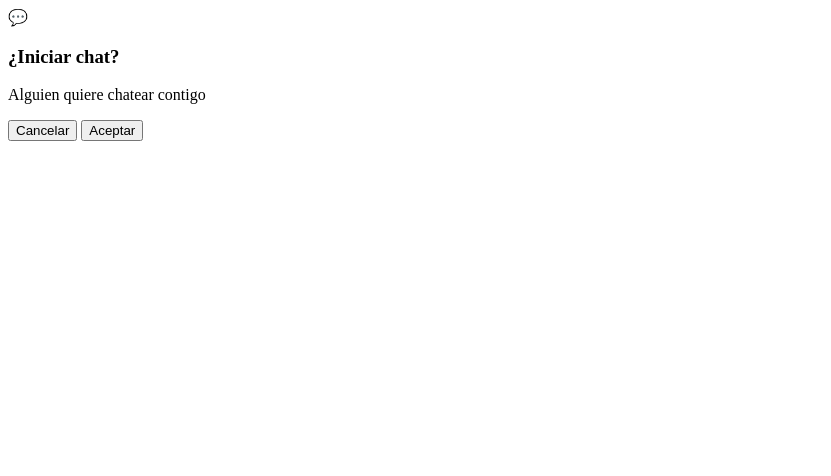
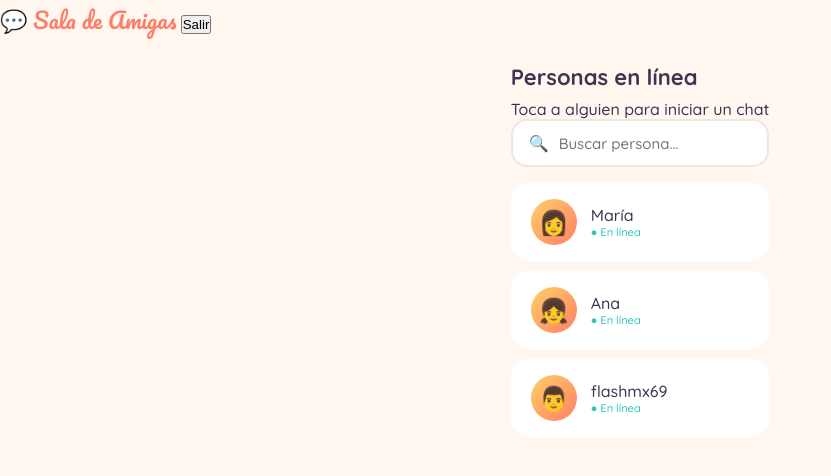
Before and after one commit to flashmx69/mi-sala-de-chat, a plain HTML site: page sala.html in a window 1280 px wide. Shown: the whole page, without its empty margins (0-831 px from the left). Drawn offline with Linux system fonts and the light colour scheme.

Commit message:
Update sala.html

```diff
--- a/sala.html
+++ b/sala.html
@@ -1,9 +1,65 @@
+<!DOCTYPE html>
+<html lang="es">
+<head>
+  <meta charset="UTF-8">
+  <meta name="viewport" content="width=device-width, initial-scale=1.0">
+  <title>Sala Principal</title>
+  <link rel="stylesheet" href="estilos.css">
+  <link href="https://fonts.googleapis.com/css2?family=Pacifico&family=Quicksand:wght@500;600;700&display=swap" rel="stylesheet">
+</head>
+<body>
+
+<div class="pagina-sala">
+  <!-- Barra superior -->
+  <div class="barra-sup">
+    <span class="logo">💬 Sala de Amigas</span>
+    <button class="btn-salir" onclick="window.location.href='index.html'">Salir</button>
+  </div>
+
+  <!-- Contenido -->
+  <div class="contenido">
+    <h2>Personas en línea</h2>
+    <p class="desc">Toca a alguien para iniciar un chat</p>
+
+    <div class="buscador">
+      <span>🔍</span>
+      <input type="text" placeholder="Buscar persona...">
+    </div>
+
+    <div class="lista-personas">
+      <div class="persona" data-nombre="María">
+        <div class="avatar">👩</div>
+        <div class="datos-persona">
+          <div class="nombre">María</div>
+          <div class="estado">● En línea</div>
+        </div>
+      </div>
+
+      <div class="persona" data-nombre="Ana">
+        <div class="avatar">👧</div>
+        <div class="datos-persona">
+          <div class="nombre">Ana</div>
+          <div class="estado">● En línea</div>
+        </div>
+      </div>
+
+      <div class="persona" data-nombre="flashmx69">
+        <div class="avatar">👨</div>
+        <div class="datos-persona">
+          <div class="nombre">flashmx69</div>
+          <div class="estado">● En línea</div>
+        </div>
+      </div>
+    </div>
+  </div>
+</div>
+
 <!-- ALERTA DE INVITACIÓN -->
 <div class="alerta-fondo" id="alertaInvitacion">
   <div class="alerta-caja">
     <div class="avatar">💬</div>
     <h3>¿Iniciar chat?</h3>
-    <p>Alguien quiere chatear contigo</p>
+    <p id="textoInvitacion">Alguien quiere chatear contigo</p>
     <div class="alerta-botones">
       <button class="btn-no" id="btnCancelar">Cancelar</button>
       <button class="btn-ok" id="btnAceptar">Aceptar</button>
@@ -12,24 +68,32 @@
 </div>
 
 <script>
-// Alerta de invitación
 const alerta = document.getElementById('alertaInvitacion');
+let nombreSeleccionado = '';
 
-function mostrarInvitacion(){
+function mostrarInvitacion(nombre){
+  nombreSeleccionado = nombre;
+  document.getElementById('textoInvitacion').textContent = nombre + ' quiere chatear contigo';
   alerta.classList.add('mostrar');
 }
 
 function cerrarInvitacion(){
   alerta.classList.remove('mostrar');
+  nombreSeleccionado = '';
 }
 
 document.getElementById('btnAceptar').addEventListener('click', ()=>{
-  window.location.href = 'chat.html';
+  window.location.href = 'chat.html?nombre=' + encodeURIComponent(nombreSeleccionado);
 });
 document.getElementById('btnCancelar').addEventListener('click', cerrarInvitacion);
 
-// Al hacer clic en una persona → muestra alerta primero
 document.querySelectorAll('.persona').forEach(p=>{
-  p.addEventListener('click', mostrarInvitacion);
+  p.addEventListener('click', ()=>{
+    const nombre = p.getAttribute('data-nombre');
+    mostrarInvitacion(nombre);
+  });
 });
 </script>
+
+</body>
+</html>
```
